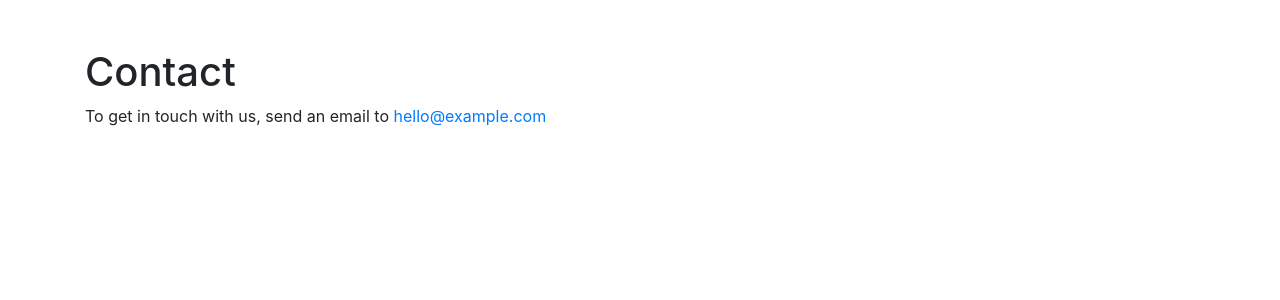
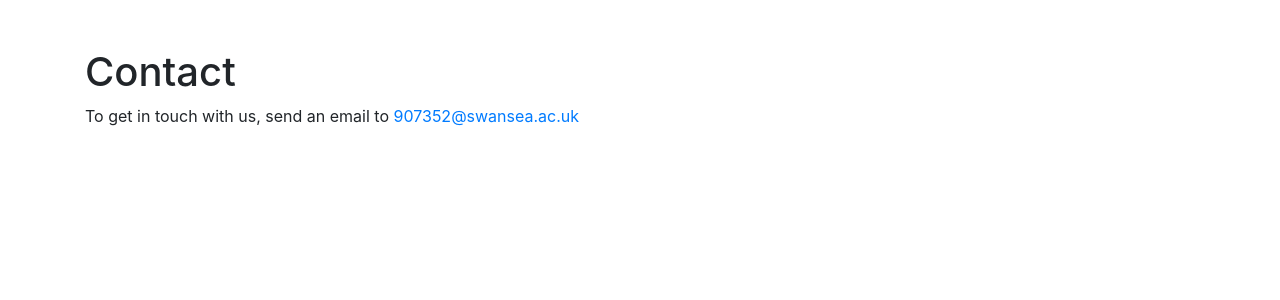
Before and after one commit to pe5er/mmindia.uk, a Jekyll site: the page built from contact.md, in a window 1280 px wide. Shown: the part 456-756 px from the top of the page. Built offline with Jekyll 4.4.1, drawn with Linux system fonts in a browser that asks for light colours; our own code applies the rules of GitHub Pages for plain Markdown files.

Commit message:
Update contact.md

```diff
--- a/contact.md
+++ b/contact.md
@@ -2,4 +2,4 @@
 title: Contact
 ---
 
-To get in touch with us, send an email to [hello@example.com](mailto:hello@example.com)
+To get in touch with us, send an email to [907352@swansea.ac.uk](mailto:907352@swansea.ac.uk)
```
